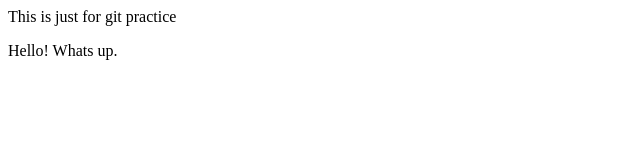
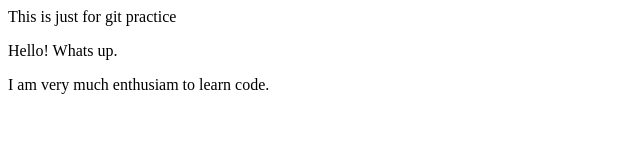
Before and after one commit to bijjukc/Local-repo, a plain HTML site: page index.html in a window 1280 px wide. Shown: the whole page, without its empty margins (0-640 px from the left). Drawn offline with Linux system fonts and the light colour scheme.

Commit message:
Added new line of code.

```diff
--- a/index.html
+++ b/index.html
@@ -1,2 +1,3 @@
 <p>This is just for git practice</p>
 <p>Hello! Whats up.</p>
+<p>I am very much enthusiam to learn code.</p>
```
